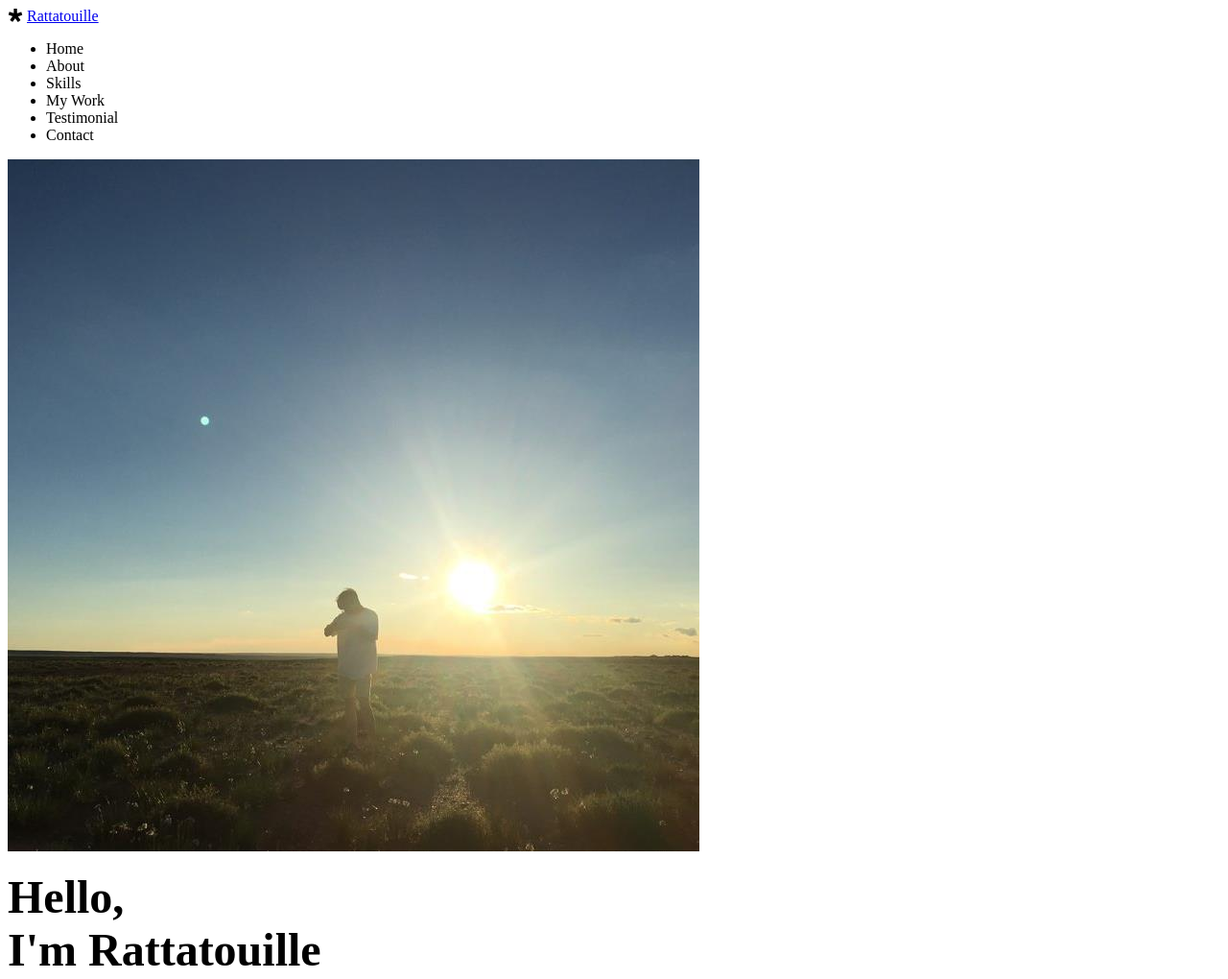
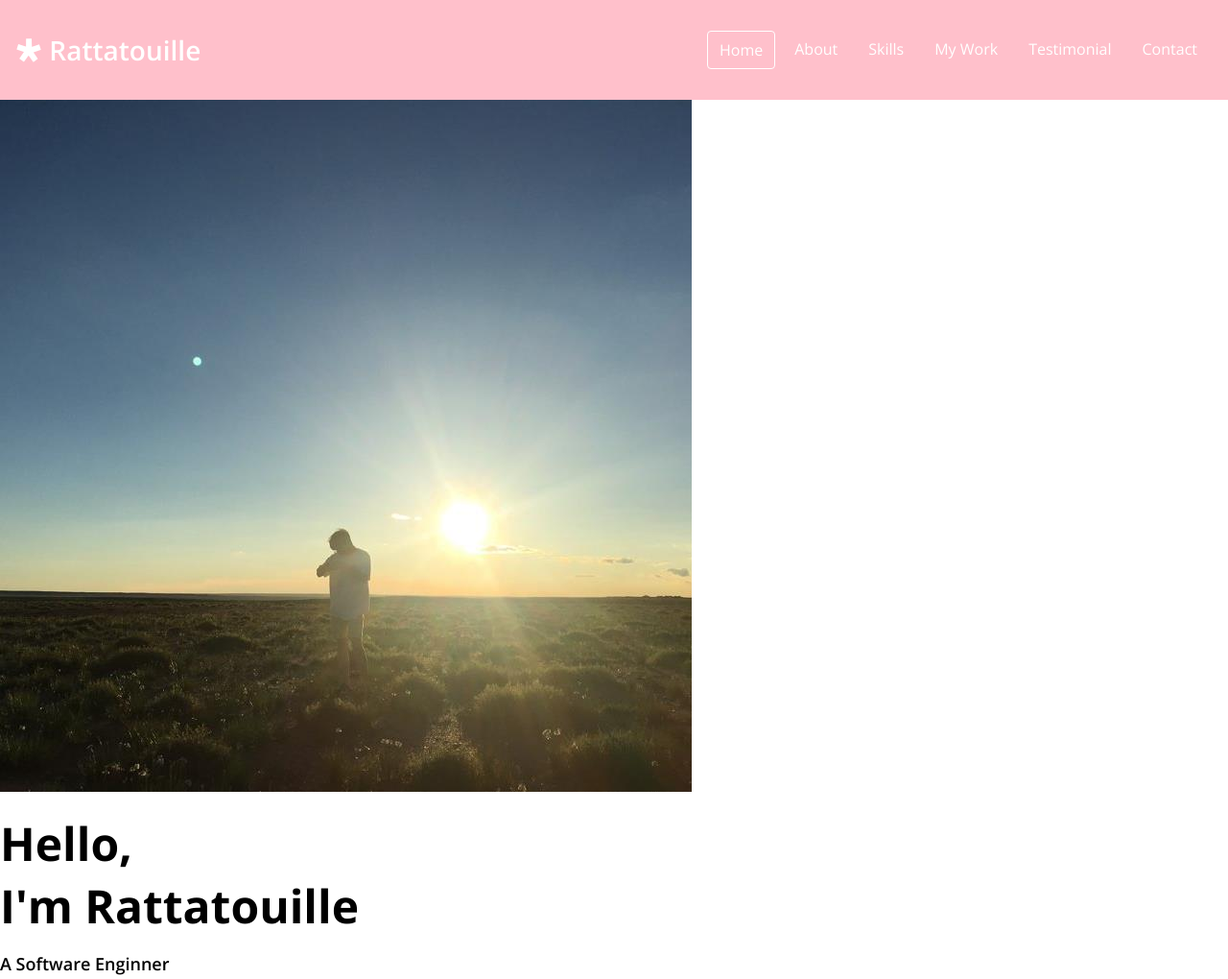
Before and after one commit to junisYun/Rattatouille_Home, a plain HTML site: page index.html in a window 1280 px wide. Shown: the top 1020 px of the page at 96% size. Drawn offline with nearby package versions, Linux system fonts and the light colour scheme.

Commit message:
CSS: Navbar

```diff
--- a/index.html
+++ b/index.html
@@ -30,7 +30,7 @@
         <a href="#">Rattatouille</a>
       </div>
       <ul class="navbar__menu">
-        <li class="navbar__menu__item">Home</li>
+        <li class="navbar__menu__item active">Home</li>
         <li class="navbar__menu__item">About</li>
         <li class="navbar__menu__item">Skills</li>
         <li class="navbar__menu__item">My Work</li>
--- a/style.css
+++ b/style.css
@@ -26,11 +26,20 @@
   --weight-bold: 700;
   --weight-semi-bold: 600;
   --weight-regular: 400;
+
+  /* size */
+  --size-border-radius: 4px;
 }
 
 /* Universal tags */
 * {
   box-sizing: border-box;
+}
+
+body {
+  margin: 0;
+  font-family: "Open sans", sans-serif;
+  cursor: default;
 }
 
 /* typography */
@@ -61,3 +70,45 @@ p {
   color: var(--color-black);
   margin: 4px 0;
 }
+
+/* Navbar */
+#navbar {
+  display: flex;
+  justify-content: space-between;
+  background-color: pink;
+  align-items: center;
+  color: var(--color-white);
+  padding: 16px;
+}
+
+a {
+  text-decoration: none;
+  color: var(--color-white);
+}
+
+ul {
+  list-style: none;
+  padding: 0;
+}
+
+.navbar__menu {
+  display: flex;
+}
+.navbar__menu__item {
+  padding: 8px 12px;
+  margin: 0 4px;
+  cursor: pointer;
+  border-radius: var(--size-border-radius);
+}
+.navbar__menu__item:hover {
+  background-color: var(--color-dark-pink);
+  transition: all 0.3s ease-in;
+}
+.navbar__logo {
+  font-size: var(--font-medium);
+  font-weight: var(--weight-semi-bold);
+}
+
+.navbar__menu__item.active {
+  border: 1px solid white;
+}
```
